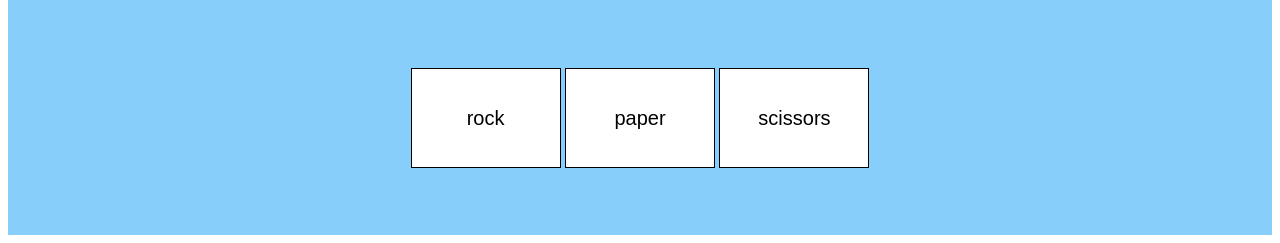
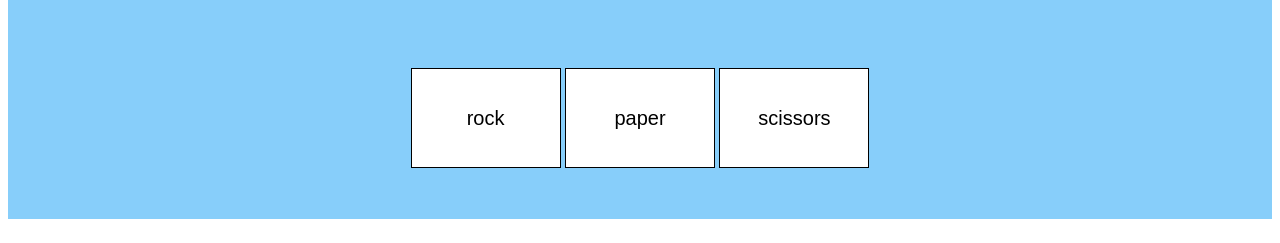
Before and after one commit to JackNortje/newtest, a plain HTML site: page index.html in a window 1280 px wide. Shown: the part 573-816 px from the top of the page. Drawn offline with Linux system fonts and the light colour scheme.

Commit message:
Fixed JS bug and height of body in css

```diff
--- a/script.js
+++ b/script.js
@@ -33,7 +33,7 @@ function getResult () {
       (computerChoice === 'paper' && userChoice === 'rock')) {
       result = 'You lost !!'
 }
-   if (computerChoice === userChoice) {
+   else if (computerChoice === userChoice) {
    result = 'Its a tie !!'
 }
    else {
--- a/style.css
+++ b/style.css
@@ -1,15 +1,16 @@
 html {
     background: white;
     font-family: Arial, Helvetica, sans-serif;
-    margin: 0;
-    padding: 0;
+    height: 100vh;
+    height: 100%;
+    width: 100%;
 }
 .page-wrapper {
     display: flex;
     flex-direction: column;
     align-items: center;
     background-color: lightskyblue;
-    height: 100vh;
+    height: 100%;
 
 }
 .page-wrapper .headings {
```
